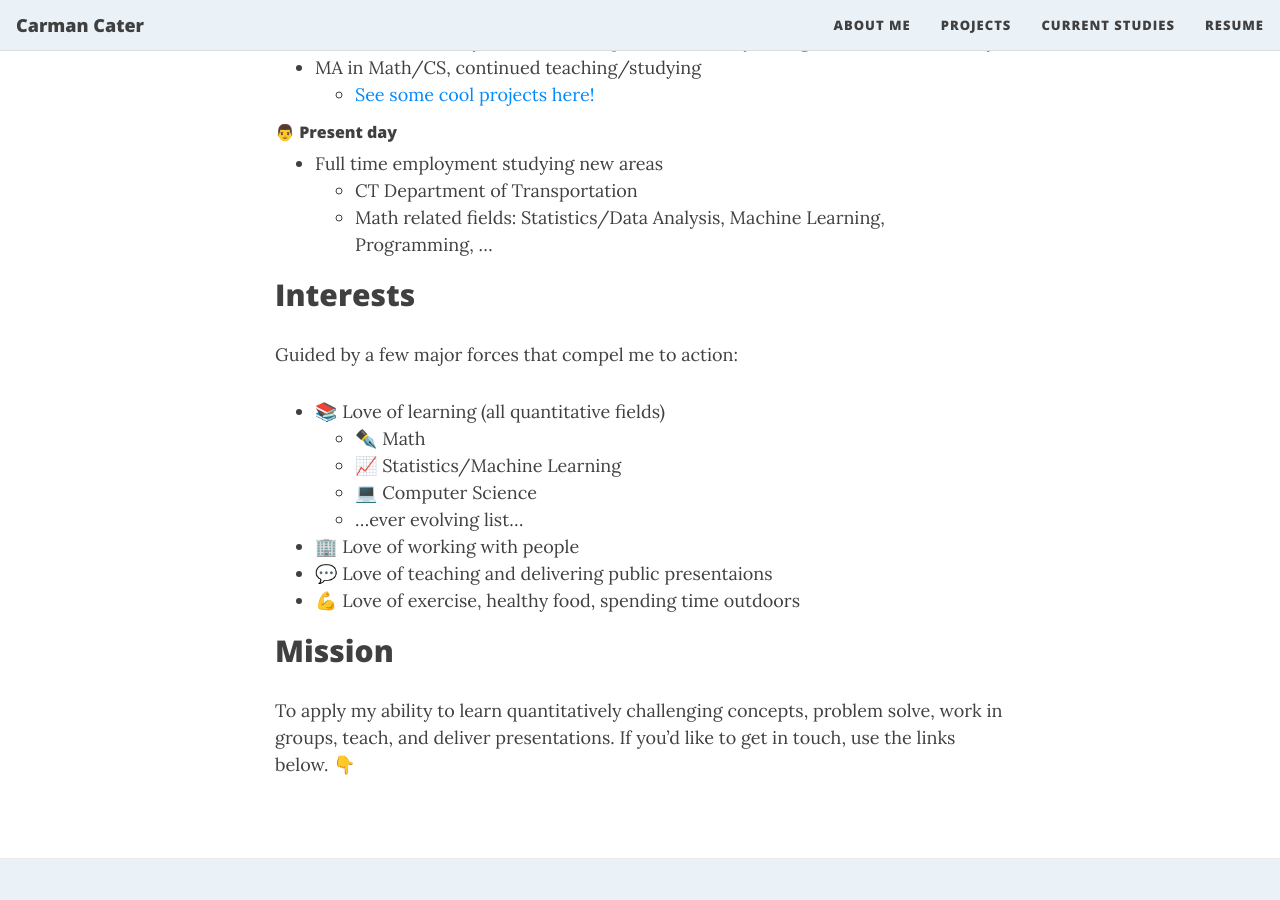
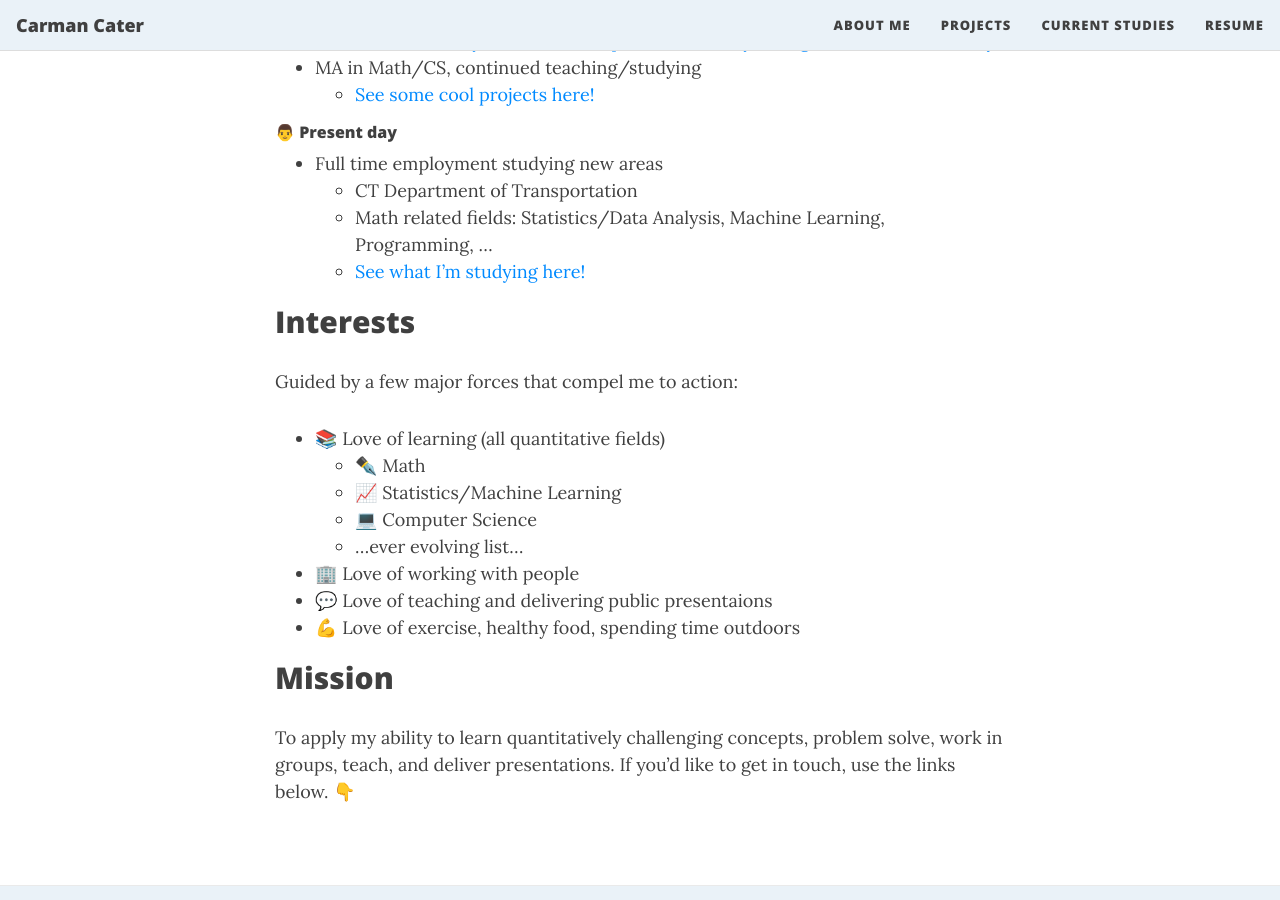
Before and after one commit to carmancater/carmancater.github.io, a Jekyll site: the page built from aboutme.md, in a window 1280 px wide and 900 px high, scrolled down 658 px. Built offline with Jekyll 4.4.1, drawn with Linux system fonts in a browser that asks for light colours; nearby versions of some CDN libraries; emoji names are drawn with the system emoji font.

Commit message:
Update aboutme.md

```diff
--- a/aboutme.md
+++ b/aboutme.md
@@ -22,6 +22,7 @@ Hi there, my name is Carman Cater, I am from Connecticut, U.S. and have a passio
 - Full time employment studying new areas
   - CT Department of Transportation
   - Math related fields: Statistics/Data Analysis, Machine Learning, Programming, ...
+  - [See what I'm studying here!](currentStudies.md)
 
 ## Interests
 Guided by a few major forces that compel me to action:
```
